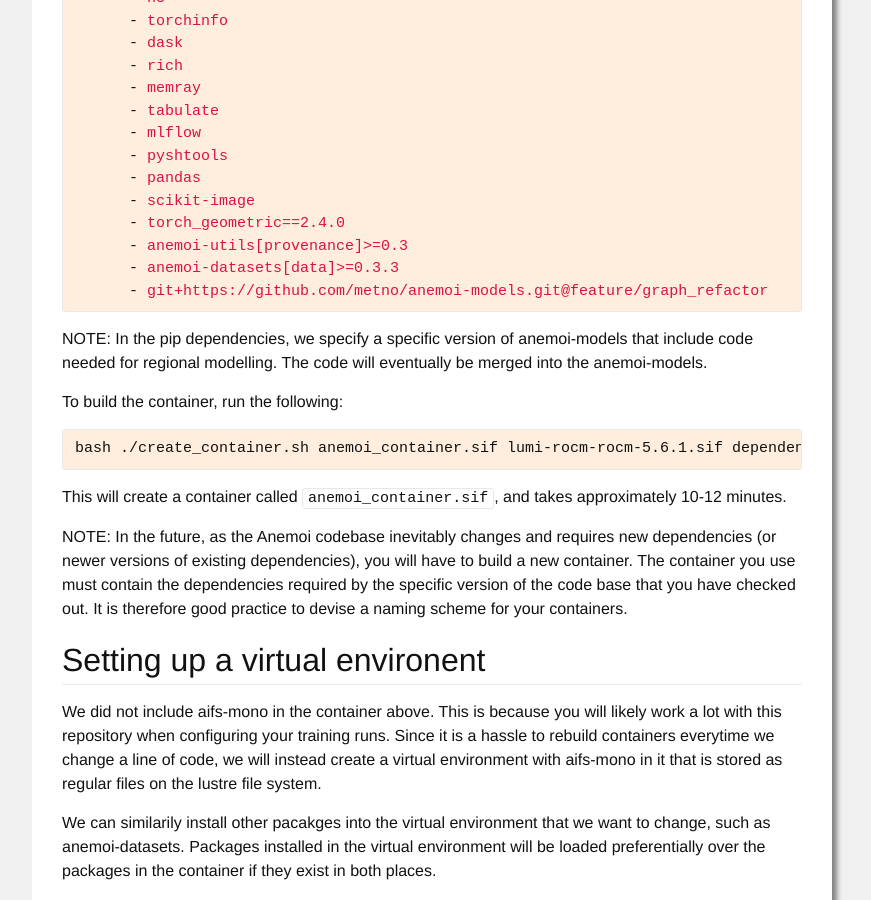
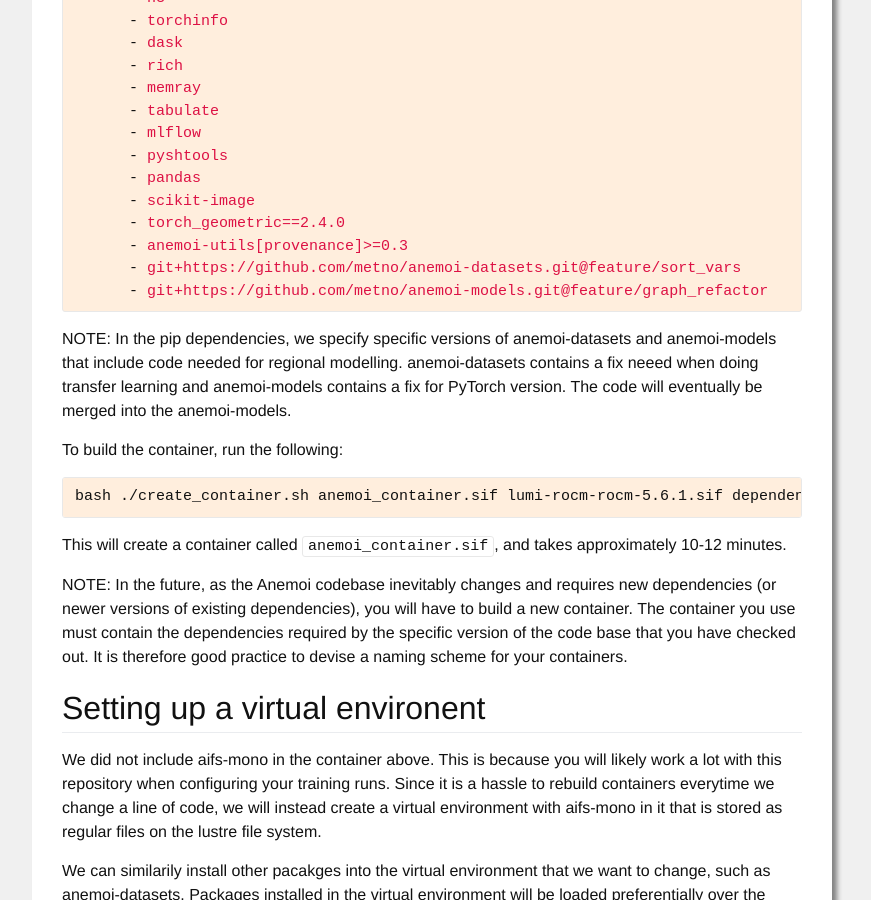
Before and after one commit to metno/anemoi-regional-tutorial, a Jekyll site: the page built from tutorial/getting-started-on-lumi.markdown, in a window 1280 px wide and 900 px high, scrolled down 2320 px. Shown: the whole window, without its empty margins (208-1079 px from the left). Built offline with Jekyll 4.4.1, drawn with Linux system fonts in a browser that asks for light colours; the table of contents is made by our own code.

Commit message:
Use our branch on anemoi-datasets

```diff
--- a/_includes/files/lumi/dependencies.yaml
+++ b/_includes/files/lumi/dependencies.yaml
@@ -63,5 +63,5 @@ dependencies:
       - scikit-image
       - torch_geometric==2.4.0
       - anemoi-utils[provenance]>=0.3
-      - anemoi-datasets[data]>=0.3.3
+      - git+https://github.com/metno/anemoi-datasets.git@feature/sort_vars
       - git+https://github.com/metno/anemoi-models.git@feature/graph_refactor
--- a/tutorial/getting-started-on-lumi.markdown
+++ b/tutorial/getting-started-on-lumi.markdown
@@ -51,8 +51,9 @@ for regional modelling on LUMI:
 {% include files/lumi/dependencies.yaml %}
 {% endhighlight %}
 
-NOTE: In the pip dependencies, we specify a specific version of anemoi-models that include code needed for
-regional modelling. The code will eventually be merged into the anemoi-models.
+NOTE: In the pip dependencies, we specify specific versions of anemoi-datasets and anemoi-models that include
+code needed for regional modelling. anemoi-datasets contains a fix neeed when doing transfer learning and
+anemoi-models contains a fix for PyTorch version. The code will eventually be merged into the anemoi-models.
 
 To build the container, run the following:
 
```
